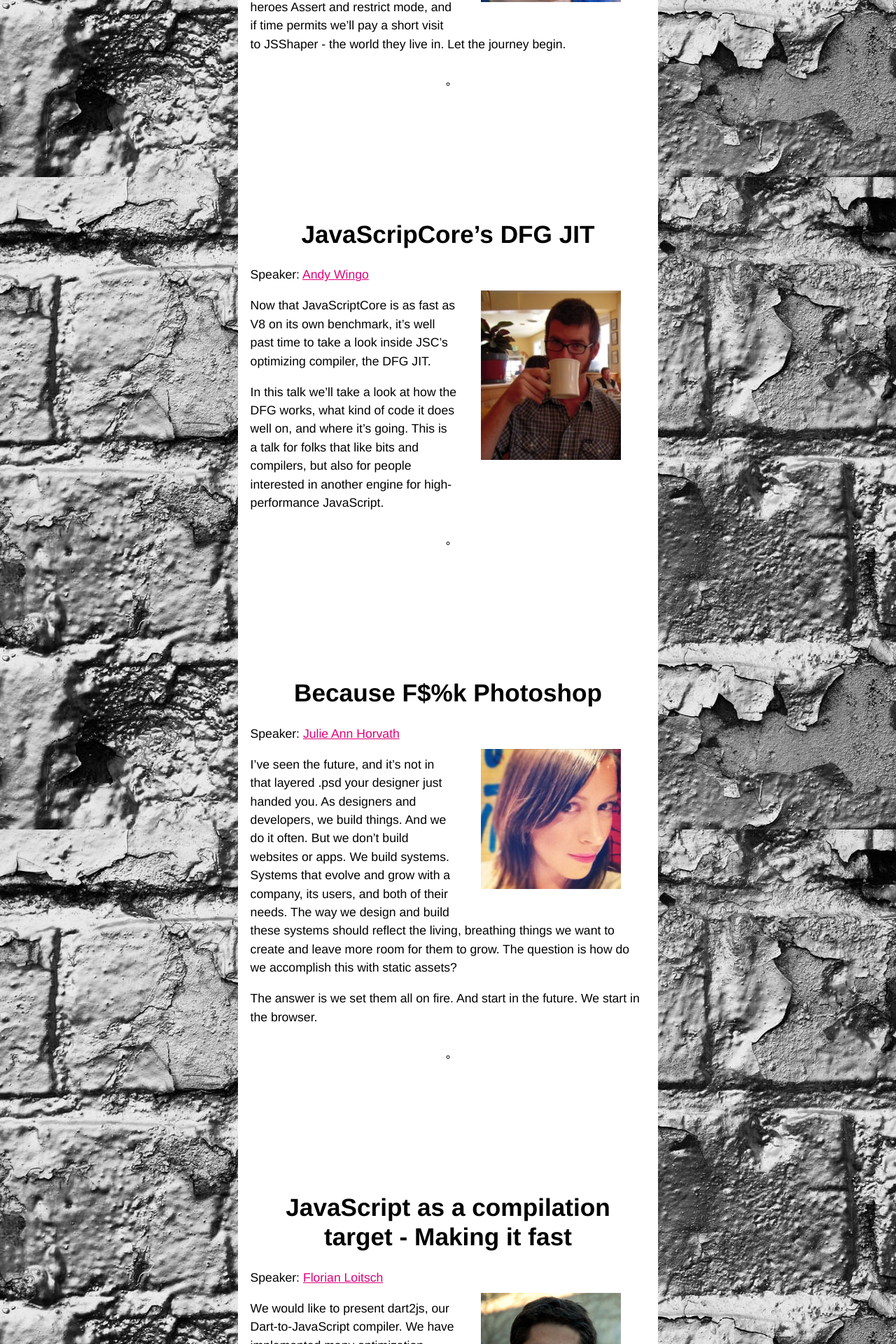
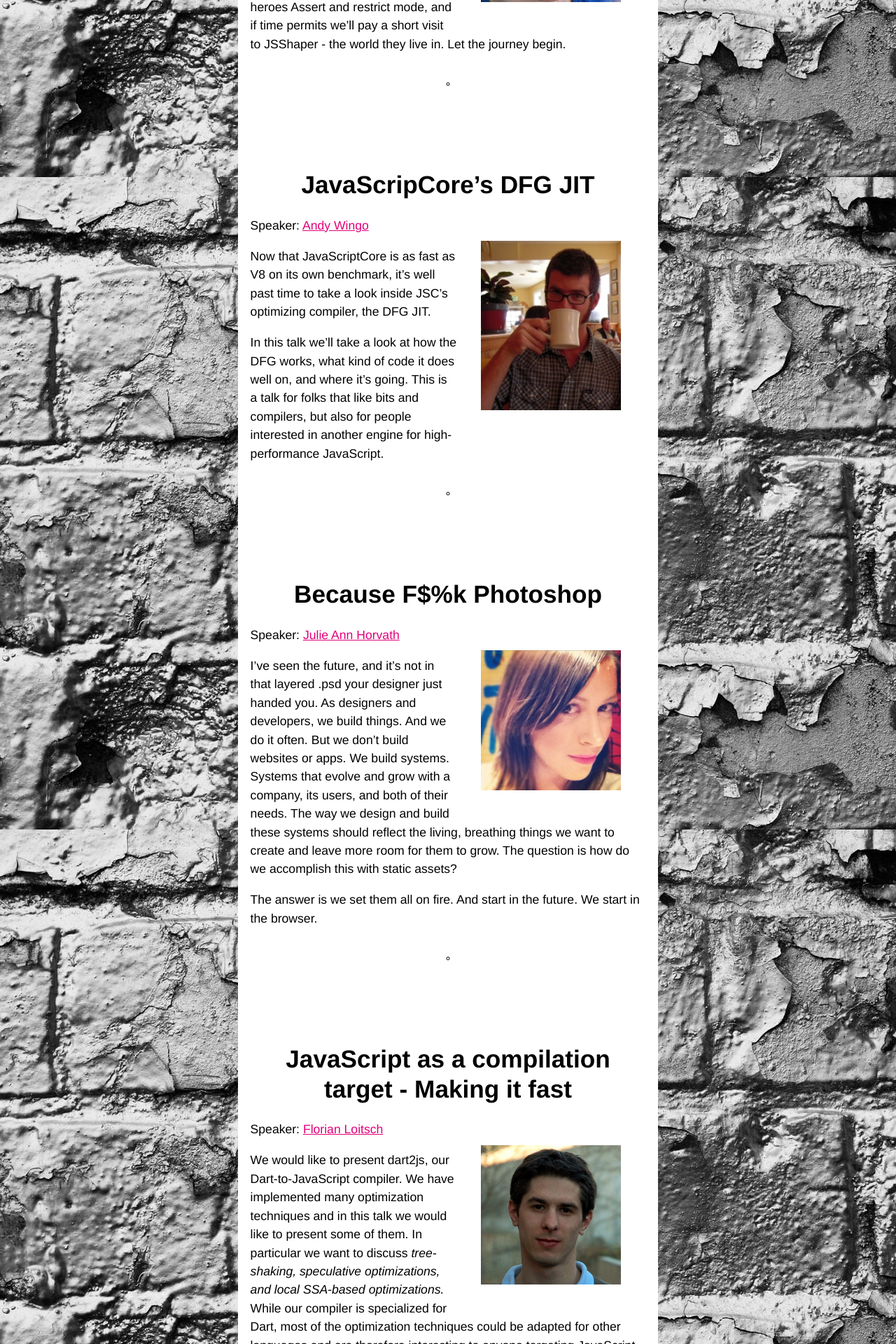
Before and after one commit to jsconf/2012.jsconf.eu, a Jekyll site: the page built from index.html, in a window 1280 px wide. Shown: the part 679-2599 px from the top of the page at 70% size. Built offline with Jekyll 4.4.1, drawn with Linux system fonts in a browser that asks for light colours.

Commit message:
a little less spacing

```diff
--- a/_layouts/main.html
+++ b/_layouts/main.html
@@ -99,7 +99,7 @@
     margin:2em;
   }
   div.post {
-    margin-bottom: 10em;
+    margin-bottom: 6em;
   }
   div.post p.end {
     margin-top:2em;
```
